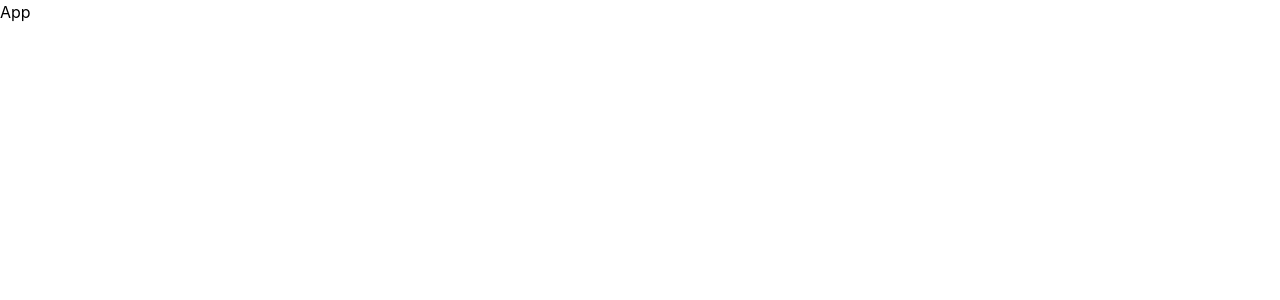
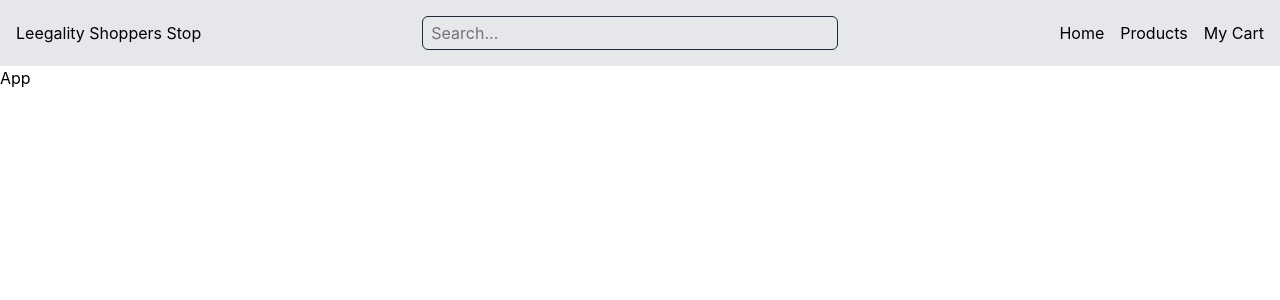
Before and after one commit to harshgupta20/leegality-assessment, a React (Vite) app: page / in a window 1280 px wide. Shown: the top 300 px of the page. Built offline with nearby package versions, Linux system fonts and the light colour scheme.

Commit message:
Basic Navbar option added

```diff
--- a/src/App.jsx
+++ b/src/App.jsx
@@ -1,8 +1,11 @@
 import React from 'react'
+import MainLayout from './components/MainLayout'
 
 const App = () => {
   return (
-    <div>App</div>
+    <MainLayout>
+      App
+    </MainLayout>
   )
 }
 
--- /dev/null
+++ b/src/components/LeftSidebar.jsx
@@ -0,0 +1,9 @@
+import React from 'react'
+
+const LeftSidebar = () => {
+  return (
+    <div>LeftSidebar</div>
+  )
+}
+
+export default LeftSidebar
--- /dev/null
+++ b/src/components/MainLayout.jsx
@@ -0,0 +1,15 @@
+import React from 'react'
+import Navbar from './Navbar'
+
+const MainLayout = ({children}) => {
+  return (
+    <div>
+        <nav className='w-full bg-gray-200 flex items-center'>
+            <Navbar />
+        </nav>
+        {children}
+    </div>
+  )
+}
+
+export default MainLayout
--- /dev/null
+++ b/src/components/Navbar.jsx
@@ -0,0 +1,28 @@
+import React from 'react'
+
+const Navbar = () => {
+
+    const menuOptions = [
+        { name: 'Home', link: '/' },
+        { name: 'Products', link: '/products' },
+        { name: 'My Cart', link: '/cart' },
+    ]
+
+    return (
+        <div className='w-full flex items-center justify-between p-4'>
+            <p>Leegality Shoppers Stop</p>
+
+            <input className='border border-gray-800 w-1/3 rounded-md py-1 px-2 outline-none' type="text" placeholder='Search...' name="search" id="" />
+
+            <ul className='flex space-x-4'>
+                {menuOptions.map((option, index) => (
+                    <li key={index}>
+                        <a href={option.link}>{option.name}</a>
+                    </li>
+                ))}
+            </ul>
+        </div>
+    )
+}
+
+export default Navbar
```
